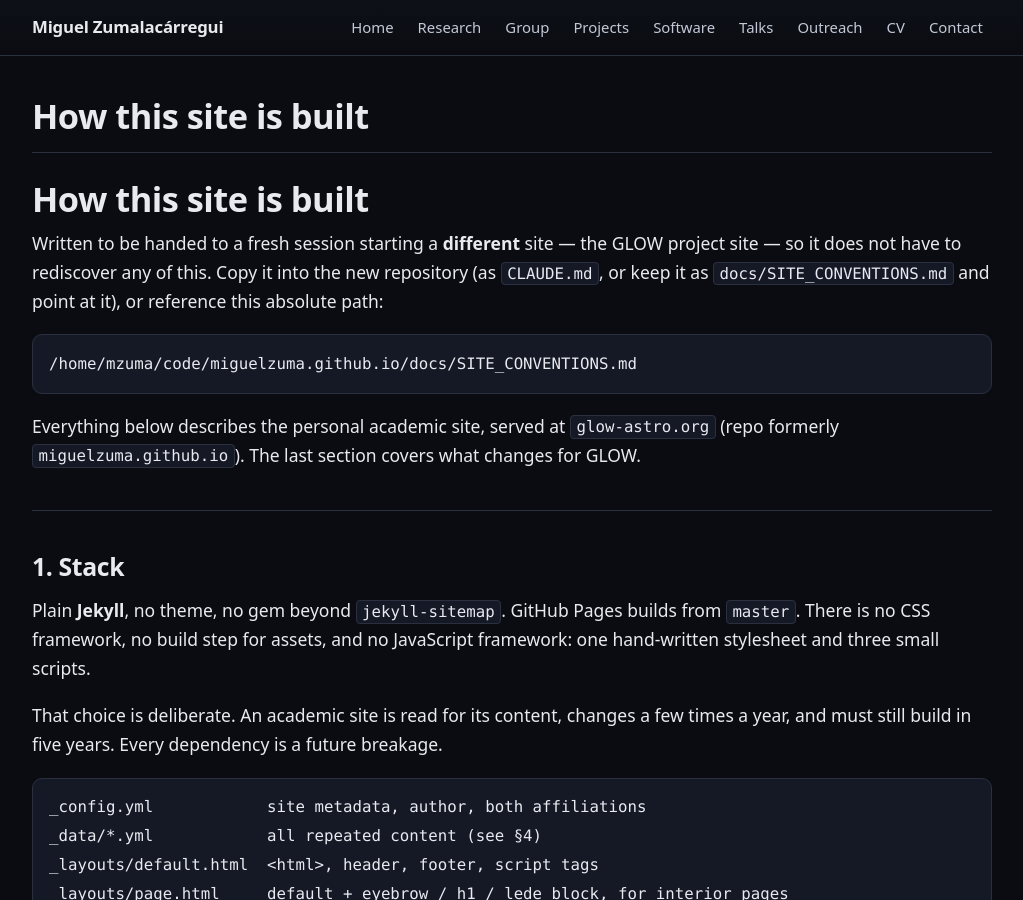
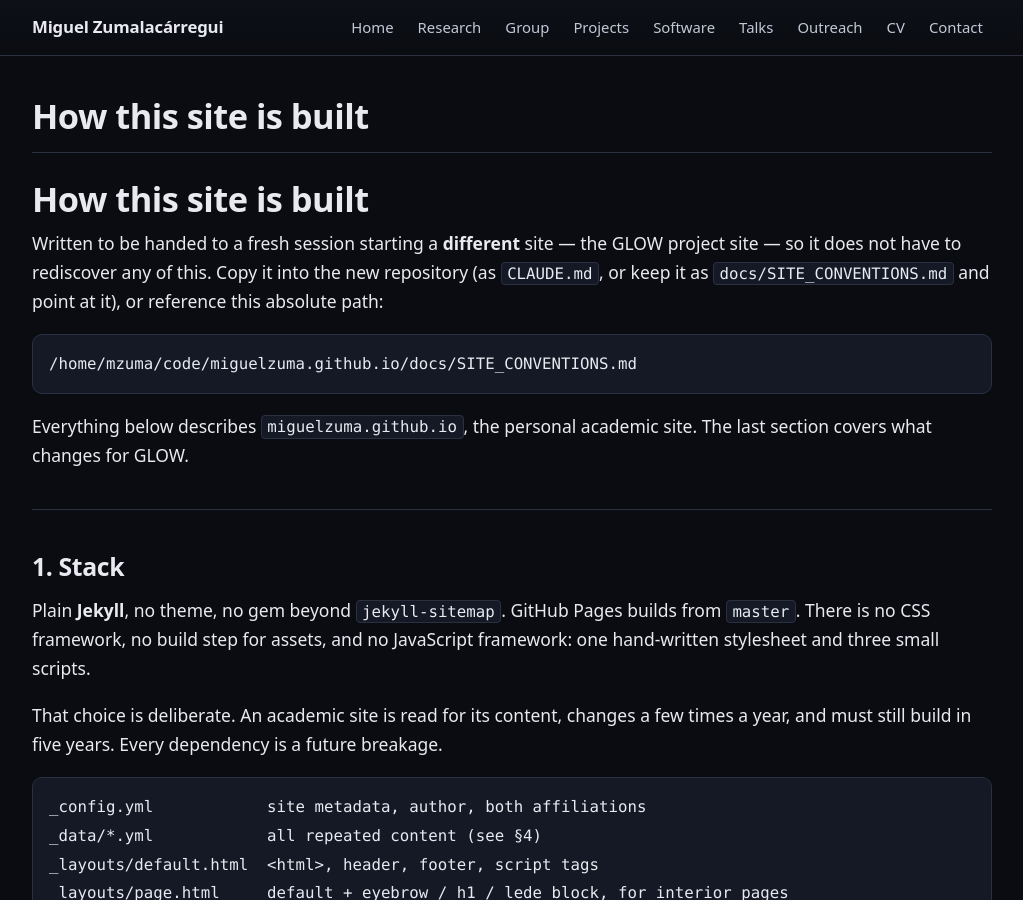
Before and after one commit to miguelzuma/miguelzuma.github.io, a Jekyll site: the page built from docs/SITE_CONVENTIONS.md, in a window 1280 px wide and 900 px high. Shown: the whole window, without its empty margins (128-1151 px from the left). Built offline with Jekyll 4.4.1, drawn with Linux system fonts in a browser that asks for light colours; our own code applies the rules of GitHub Pages for plain Markdown files.

Commit message:
Revert "Point the site at glow-astro.org"
This reverts commit fc86d032281f36b58a49708eb25653fd847634cd.

```diff
--- a/CNAME
+++ /dev/null
@@ -1 +0,0 @@
-glow-astro.org
--- a/_config.yml
+++ b/_config.yml
@@ -16,10 +16,10 @@
   Miguel Zumalacárregui leads a research program on wave-optics lensing, dark
   matter, black holes and tests of gravity at the Max Planck Institute for
   Gravitational Physics (Albert Einstein Institute).
-url: "https://glow-astro.org"
+url: "https://miguelzuma.github.io"
 # GoatCounter site code -- stats at https://<code>.goatcounter.com/.
 # Empty disables analytics entirely (see _includes/analytics.html).
-goatcounter: "glow-astro"
+goatcounter: "miguelzuma"
 baseurl: ""
 lang: en
 
--- a/_includes/footer.html
+++ b/_includes/footer.html
@@ -51,7 +51,7 @@
       </p>
       <p>
         The GLOW project and GLoW code logos were designed by Ana Carvalho.
-        Site source on <a href="https://github.com/glow-astro" rel="noopener">GitHub</a>.
+        Site source on <a href="https://github.com/miguelzuma/miguelzuma.github.io" rel="noopener">GitHub</a>.
       </p>
     </div>
   </div>
--- a/docs/SITE_CONVENTIONS.md
+++ b/docs/SITE_CONVENTIONS.md
@@ -7,8 +7,7 @@
 
     /home/mzuma/code/miguelzuma.github.io/docs/SITE_CONVENTIONS.md
 
-Everything below describes the personal academic site, served at
-`glow-astro.org` (repo formerly `miguelzuma.github.io`).
+Everything below describes `miguelzuma.github.io`, the personal academic site.
 The last section covers what changes for GLOW.
 
 ---
```
Also changed, not shown: README.md.
